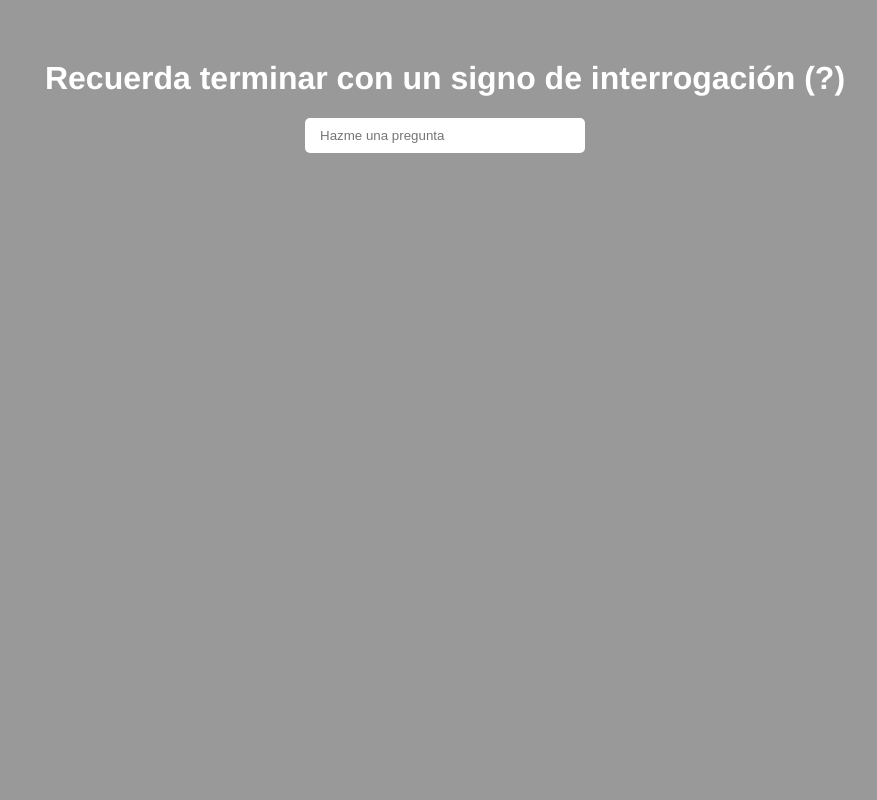
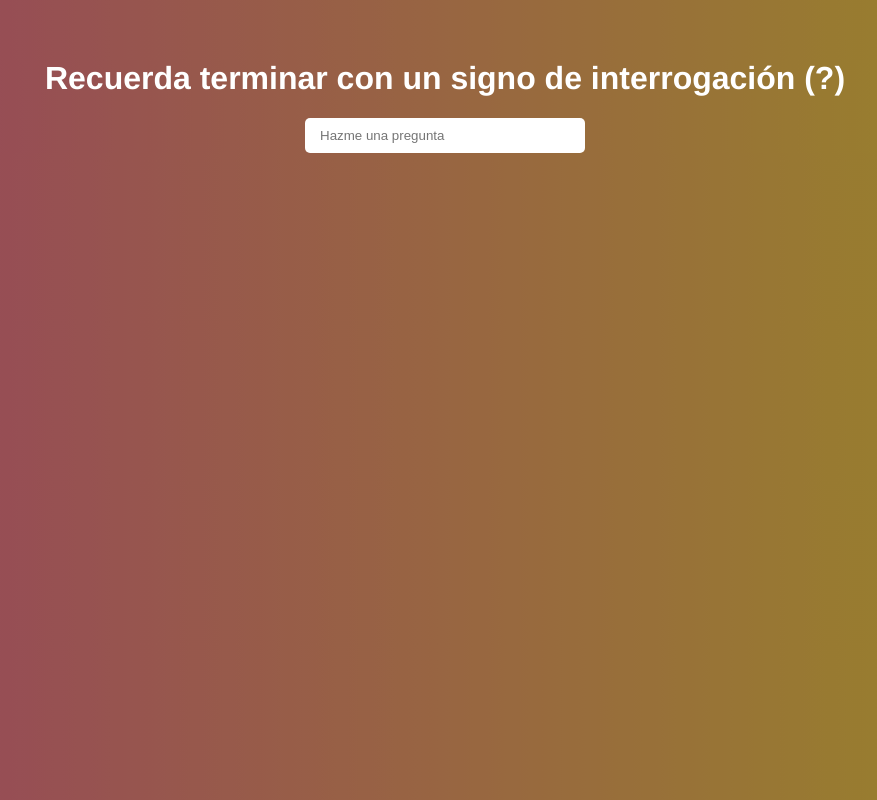
Before and after one commit to cheems-dev/ask-game, a Vue app: page / in a window 1280 px wide. Shown: the whole page, without its empty margins (195-1072 px from the left). Built offline with nearby package versions, Linux system fonts and the light colour scheme.

Commit message:
chore: add styles

```diff
--- /dev/null
+++ b/src/css/styles.css
@@ -0,0 +1,3 @@
+html, body {
+ background-image: linear-gradient(to right, #fa709a 0%, #fee140 100%);
+}
--- a/src/main.js
+++ b/src/main.js
@@ -1,4 +1,5 @@
-import { createApp } from 'vue'
-import App from './App.vue'
+import { createApp } from 'vue';
+import App from './App.vue';
+import './css/styles.css';
 
 createApp(App).mount('#app')
```
